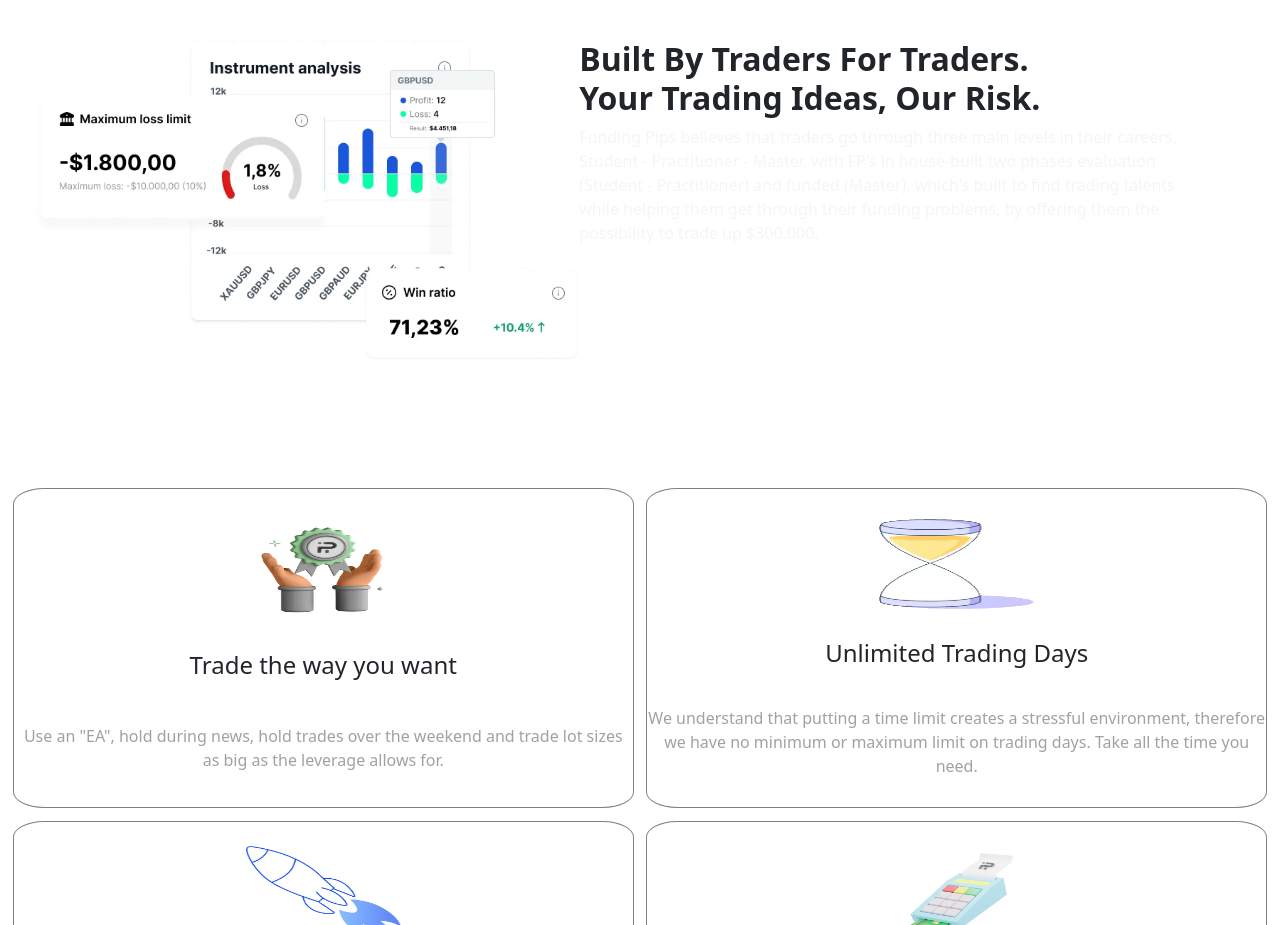
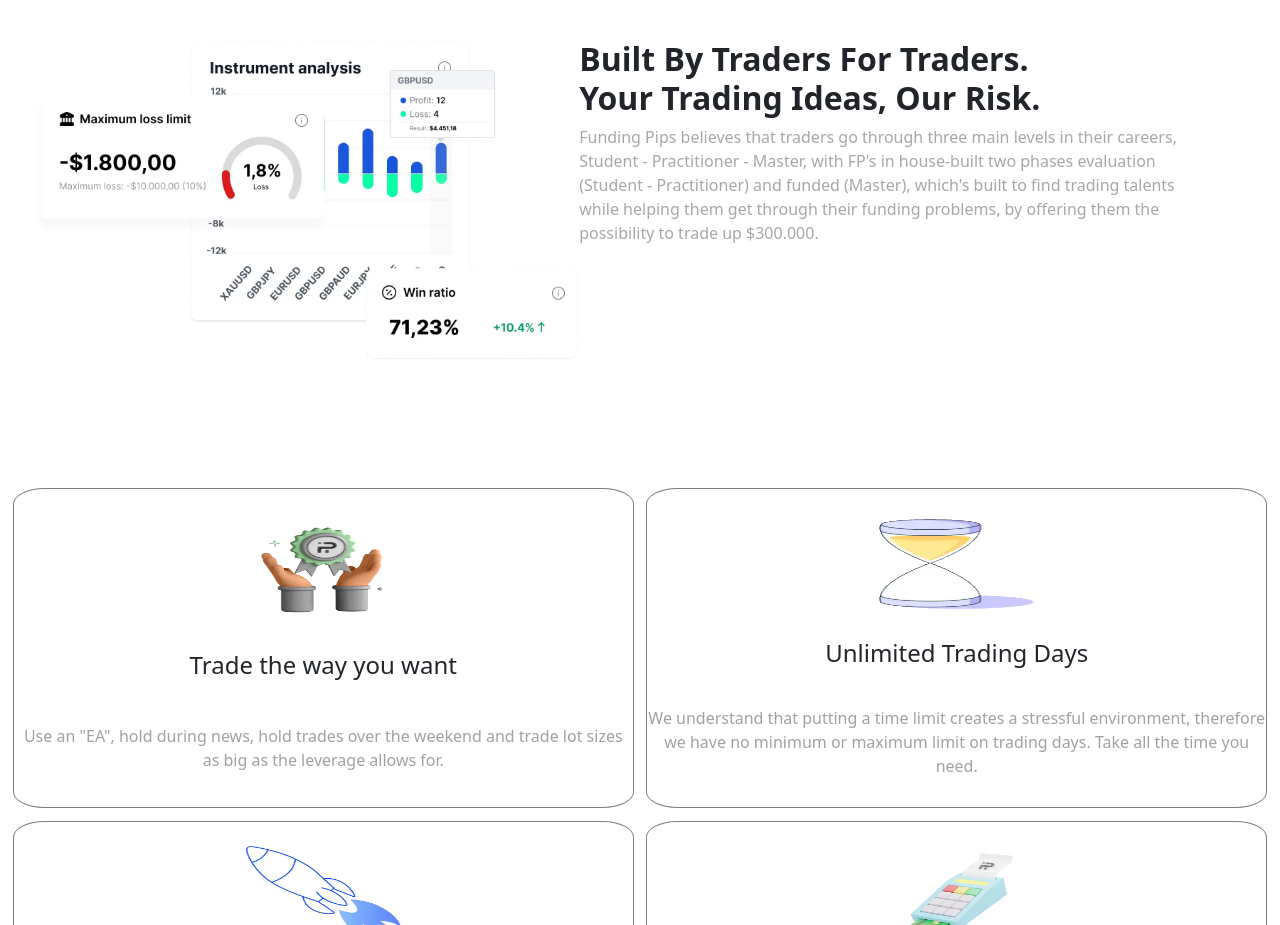
Before and after one commit to Shivam06-form/Store-shopy, a React (Create React App) app: page / in a window 1280 px wide. Shown: the part 820-1745 px from the top of the page. Built offline with nearby package versions, Linux system fonts and the light colour scheme.

Commit message:
Intership Assignment

```diff
--- a/src/Components/SecondColumn/SecondColumn.css
+++ b/src/Components/SecondColumn/SecondColumn.css
@@ -43,9 +43,12 @@
     list-style: none;
     width: 95%;
     font-weight: 400;
+    color: rgba(128, 128, 128, 0.689);
 }
 
 /* //////////////////////////////////////////////// */
+
+
 
 @media (max-width: 960px) {
 
```
